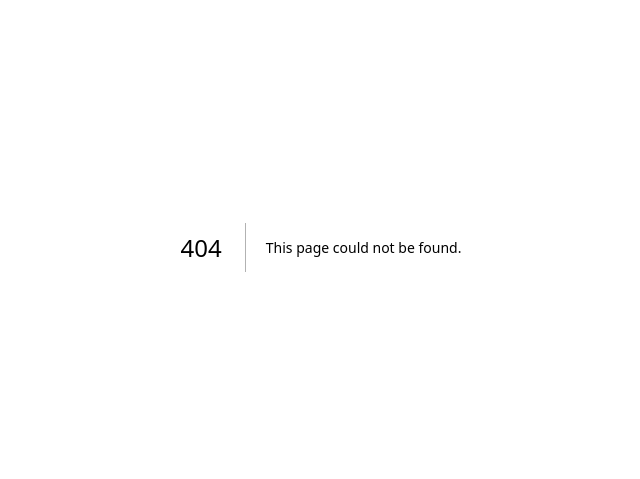
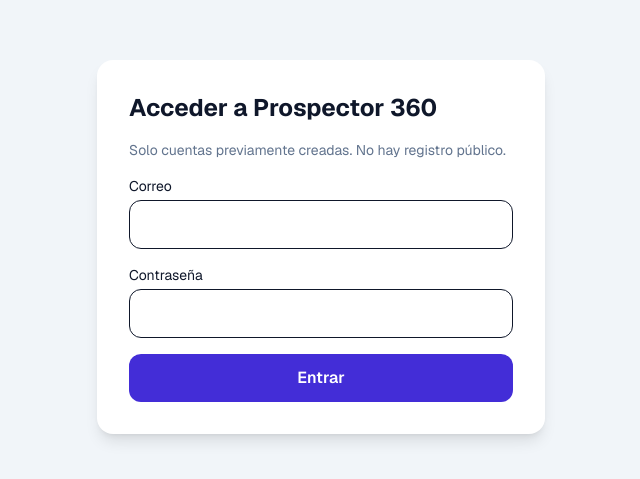
Before and after one commit to kepabilbao67-bot/prospector-AI, a Next.js app: page /login in a window 1280 px wide. Before the commit this address had no page. Shown: the part 153-632 px from the top of the page, without its empty margins (319-959 px from the left). Built offline with nearby package versions, Linux system fonts and the light colour scheme.

Commit message:
auth: add secure signed individual session and login flow

```diff
--- /dev/null
+++ b/src/app/login/page.tsx
@@ -0,0 +1,8 @@
+"use client";
+import {useState,type FormEvent} from "react";
+export default function LoginPage(){
+ const [email,setEmail]=useState("");const [password,setPassword]=useState("");const [error,setError]=useState("");const [busy,setBusy]=useState(false);
+ async function login(e:FormEvent){e.preventDefault();setBusy(true);setError("");
+ try{const r=await fetch("/api/auth/login",{method:"POST",headers:{"content-type":"application/json"},body:JSON.stringify({email,password})});if(!r.ok)throw new Error(r.status===401?"Credenciales inválidas":"Servicio no disponible");window.location.assign("/");}catch(e){setError(e instanceof Error?e.message:"Error de acceso");}finally{setBusy(false);}}
+ return <main className="min-h-screen flex items-center justify-center bg-slate-100 p-6"><form onSubmit={login} className="w-full max-w-md space-y-4 rounded-2xl bg-white p-8 shadow-lg"><h1 className="text-2xl font-bold">Acceder a Prospector 360</h1><p className="text-sm text-slate-500">Solo cuentas previamente creadas. No hay registro público.</p><label className="block text-sm">Correo<input className="mt-1 w-full rounded-xl border p-3" type="email" autoComplete="username" required value={email} onChange={e=>setEmail(e.target.value)}/></label><label className="block text-sm">Contraseña<input className="mt-1 w-full rounded-xl border p-3" type="password" autoComplete="current-password" required value={password} onChange={e=>setPassword(e.target.value)}/></label>{error&&<p role="alert" className="text-red-700">{error}</p>}<button disabled={busy} className="w-full rounded-xl bg-indigo-700 p-3 font-semibold text-white disabled:opacity-50">{busy?"Comprobando…":"Entrar"}</button></form></main>;
+}
```
